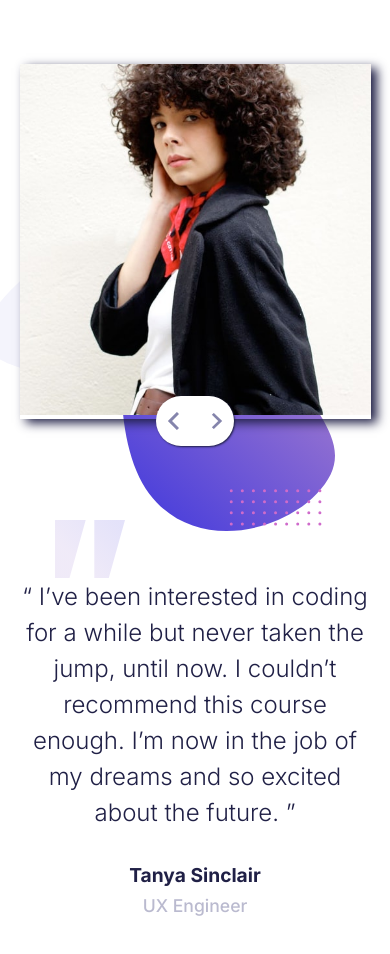
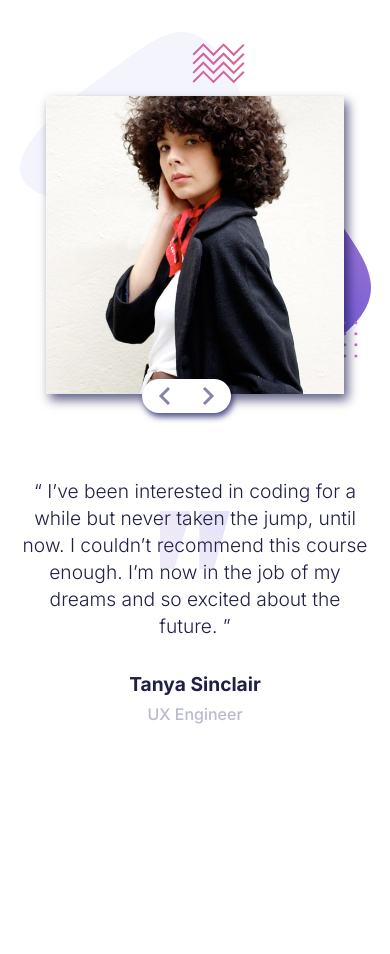
Before and after one commit to lifeoncode/testimonial-slides, a plain HTML site: page index.html in a window 390 px wide. After the commit the page ends 844 px from the top, so only its background shows below. Drawn offline with Linux system fonts and the light colour scheme.

Commit message:
redesigned the layout

```diff
--- a/index.html
+++ b/index.html
@@ -9,15 +9,24 @@
 </head>
 <body>
 
-  <img src="./images/pattern-curve.svg" alt="" class="bg_img curve">
 
   <main>
 
+
     <!-- bg images -->
-  <img src="./images/pattern-quotes.svg" alt="" class="bg_img quote">
-  <img src="./images/pattern-bg.svg" alt="" class="bg_img colorful">
+    <div class="background">
+      <div class="quote">
+       <img src="./images/pattern-quotes.svg" alt="">
+      </div>
+
+      <div class="colorful">
+        <img src="./images/pattern-bg.svg" alt="">
+      </div>
+    </div>
 
 
+
+    <div class="slides">
       <!-- first slide -->
       <div class="slide_a">
         <div class="text">
@@ -26,14 +35,17 @@
             I couldn’t recommend this course enough. I’m now in the job of my dreams and so
             excited about the future. ”
           </p>
-
           <h3>Tanya Sinclair</h3>
           <span>UX Engineer</span>
-
         </div>
 
         <div class="photo">
           <img src="./images/image-tanya.jpg" alt="">
+          <!-- buttons to toggle slides -->
+          <div class="btns">
+            <img src="./images/icon-prev.svg" id="btn-a" alt="">
+            <img src="./images/icon-next.svg" id="btn-b" alt="">
+          </div>
         </div>
       </div>
 
@@ -48,25 +60,29 @@
             The depth the instructors go into is incredible. I now feel so confident about
             starting up as a professional developer. ”
           </p>
-
           <h3>John Tarkpor</h3>
           <span>Junior Front-end Developer</span>
         </div>
 
         <div class="photo">
           <img src="./images/image-john.jpg" alt="">
+          <!-- buttons to toggle slides -->
+          <div class="btns">
+            <img src="./images/icon-prev.svg" id="btn-c" alt="">
+            <img src="./images/icon-next.svg" id="btn-d" alt="">
           </div>
         </div>
+      </div>
+
+    </div>
+
 
 
   </main>
 
 
-    <!-- buttons to toggle slides -->
-    <div class="btns">
-      <img src="./images/icon-prev.svg" alt="">
-      <img src="./images/icon-next.svg" alt="">
-    </div>
+  <img src="./images/pattern-curve.svg" alt="" class="curve">
+
 
 
   <script src="./main.js" defer></script>
--- a/main.js
+++ b/main.js
@@ -2,19 +2,23 @@ window.addEventListener('DOMContentLoaded', init);
 
 
 function init(e){
+
     const [slideA, slideB] = [document.querySelector('.slide_a'), document.querySelector('.slide_b')];
+    const [btnA, btnB, btnC, btnD] = [document.querySelector('#btn-a'), document.querySelector('#btn-b'), document.querySelector('#btn-c'), document.querySelector('#btn-d')];
 
-    const [btnA, btnB] = [document.querySelector('.btns').firstElementChild, document.querySelector('.btns').lastElementChild]
+    btnA.addEventListener('click', previous);
+    btnB.addEventListener('click', next);
+    btnC.addEventListener('click', previous);
+    btnD.addEventListener('click', next);
 
 
-    btnA.addEventListener('click', function(e){
+    function next(e){
+        slideA.classList.add('hide');
+        slideB.classList.remove('hide');
+    }
+
+    function previous(e){
+        slideB.classList.add('hide');
         slideA.classList.remove('hide');
-        slideB.classList.add('hide')
-    })
-
-    btnB.addEventListener('click', function(e){
-        slideB.classList.remove('hide');
-        slideA.classList.add('hide');
-    })
-
+    }
 }
--- a/style.css
+++ b/style.css
@@ -20,38 +20,72 @@
 }
 
 
+img{
+    width: 100%;
+}
+
+
+
 body{
     font-family: 'Inter', sans-serif;
     background-color: #fff;
 }
 
-img{
-    width: 100%;
+p{
+    font-size: 2rem;
+    color: var(--dark-blue);
+    font-weight: 100;
+    line-height: 1.4;
+    margin-bottom: 2rem;
+}
+
+h3{
+    display: inline-block;
+    font-size: 1.2rem;
+    font-weight: 700;
+    color: var(--dark-blue);
+}
+
+span{
+    margin-left: 1rem;
+    color: var(--gray-blue);
 }
 
 
-.bg_img{
-    position: absolute;
-    z-index: -1;
+
+
+main{
+    position: relative;
+    width: 80%;
+    margin: auto;
+    padding: 3rem 0;
 }
 
 
-.quote{
-    width: 10%;
-    left: 10%;
-    top: 150px;
+
+
+/* background images */
+.background{
+    position: absolute;
+    z-index: -1;
+    display: grid;
+    grid-template-columns: 1fr 1.5fr;
+    grid-gap: 0 4rem;
 }
 
-.colorful{
-    width: 60%;
-    right: -10px;
-    top: 0;
+.quote{
+    padding-top: 6rem;
+    padding-left: 4rem;
+}
+.quote img{
+    width: 20%;
 }
 
 .curve{
-    width: 40%;
+    position: absolute;
     bottom: 0;
     left: 0;
+    width: 50%;
 }
 
 
@@ -59,98 +93,61 @@ img{
 
 
 
-
-main{
-    width: 80%;
-    margin: auto;
-    padding: 4rem 0;
+/* slides content */
+.slides{
     position: relative;
+    z-index: 1;
 }
 
 .slide_a,
 .slide_b{
-    position: relative;
+    position: absolute;
+    padding: 4rem 0;
 }
 
 
 .text{
-    position: absolute;
+    position: relative;
     z-index: 2;
-    width: 60%;
-    top: 150px;
-}
-
-.photo{
-    position: absolute;
-    width: 45%;
-    top: 20px;
-    right: 5%;
-    box-shadow: 6px 4px 10px var(--dark-blue);
-}
-
-.text p{
-    font-size: 2rem;
-    font-weight: 100;
-    color: var(--dark-blue);
-    margin-bottom: 2rem;
-    line-height: 1.5;
-}
-
-.text h3{
-    display: inline-block;
-    font-size: 1.2rem;
-    color: var(--dark-blue);
-    font-weight: 700;
-}
-
-.text span{
-    color: var(--gray-blue);
-    font-size: 1.1rem;
-    margin-left: 1rem;
+    width: 65%;
+    padding-top: 4rem;
 }
 
 
 
+.photo{
+    position: absolute;
+    right: 50px;
+    top: 50px;
+    width: 40%;
+    box-shadow: 4px 6px 10px rgba(2, 2, 88, 0.699);
+}
 
 
 
+/* toggle buttons */
+.btns{
+    position: absolute;
+    z-index: 4;
+    bottom: -15px;
+    left: 30px;
+    background-color: #fff;
+    display: flex;
+    border-radius: 2rem;
+    box-shadow: 2px 4px 6px rgba(2, 2, 88, 0.699);
+}
+
+.btns img{
+    margin: 1rem 1.5rem;
+    cursor: pointer;
+    transition: all 0.3s ease;
+}
+.btns img:hover{
+    transform: scale(1.5);
+}
 
 
 
-
-
-
-
-
-
-.btns{
-    position: absolute;
-    top: 560px;
-    right: 35%;
-    z-index: 4;
-    display: inline-block;
-    background-color: #fff;
-    padding: 1rem 0;
-    text-align: center;
-    display: flex;
-    border-radius: 2rem;
-    box-shadow: 1px 1px 2px var(--dark-blue);
-    transition: all 0.3s ease;
-}
-.btns:hover{
-    box-shadow: 2px 4px 6px var(--dark-blue);
-}
-
-.btns img{
-    width: 15%;
-    margin: 0 1rem;
-    cursor: pointer;
-    transition: all 0.3s ease;
-}
-
-.btns img:hover{
-    transform: scale(1.5);
-}
 
 
 
@@ -174,30 +171,31 @@ main{
 
 
 
+@media screen and (max-width: 1100px){
 
-
-
-
-@media screen and (max-width: 1200px){
 
     main{
         width: 90%;
     }
 
-    .text{
-        top: 80px;
-    }
-
-    .quote{
-        top: 85px;
-    }
-
-    .text p{
+    p{
         font-size: 1.6rem;
     }
 
-    .btns{
-        top: 480px;
+}
+
+
+
+
+@media screen and (max-width: 900px){
+
+
+    main{
+        width: 95%;
+    }
+
+    p{
+        font-size: 1.6rem;
     }
 
 }
@@ -208,44 +206,78 @@ main{
 
 
 
+@media screen and (max-width: 800px){
+
+
+    main{
+        padding: 2rem 0;
+        width: 80%;
+        text-align: center;
+    }
 
 
 
+    .background{
+        display: flex;
+        flex-direction: column-reverse;
+        grid-template-columns: none;
+        grid-gap: 4rem 0;
+    }
+
+    .quote{
+        padding-top: 4rem;
+        padding-left: 0;
+    }
+    .quote img{
+        width: 20%;
+    }
+
+    .curve{
+        width: 100%;
+    }
 
 
 
+    .slide_a,
+    .slide_b{
+        padding: 4rem 0;
+        display: flex;
+        flex-direction: column-reverse;
+    }
+
+
+    .text{
+        position: relative;
+        top: 0;
+        left: 0;
+        width: 100%;
+        padding-top: 10rem;
+    }
 
 
 
+    .photo{
+        position: relative;
+        top: 0;
+        left: 0;
+        width: 100%;
+        box-shadow: none;
+    }
+
+    .photo img{
+        width: 80%;
+        box-shadow: 4px 6px 10px rgba(3, 3, 63, 0.616);
+    }
 
 
-
-
-
-
-
-
-
-@media screen and (max-width: 1000px){
-
-    main{
-        width: 90%;
+    /* toggle buttons */
+    .btns{
+        bottom: -15px;
+        left: 40%;
     }
 
-    .text{
-        top: 80px;
-    }
-
-    .quote{
-        top: 100px;
-    }
-
-    .text p{
-        font-size: 1.4rem;
-    }
-
-    .btns{
-        top: 370px;
+    .btns img{
+        box-shadow: none;
     }
 
 }
@@ -253,128 +285,53 @@ main{
 
 
 
-
-
-
-
-
-
-
-
-
-
-
-
-
-
-
-
-
-
-
-
-
-@media screen and (max-width: 730px){
+@media screen and (max-width: 580px){
 
     main{
-        width: 70%;
-        text-align: center;
-    }
-
-    .slide_a,
-    .slide_b{
-        display: flex;
-        flex-direction: column-reverse;
-    }
-
-    .text{
-        position: relative;
-        top: 0;
-        left: 0;
-        padding: 6rem 0;
-        margin-top: 4rem;
-        width: 100%;
-    }
-
-    .photo{
-        position: relative;
-        top: 0;
-        left: 0;
-        width: 100%;
+        width: 90%;
     }
 
 
-    .quote{
-        top: 600px;
-        width: 30%;
-    }
-
-    .text p{
+    p{
         font-size: 1.5rem;
     }
-
-    .btns{
-        position: relative;
-        top: -600px;
-        left: 0;
-        width: 20%;
-        margin: auto;
-        justify-content: center;
-        align-items: center;
+    h3{
+        display: block;
+        margin-bottom: 0.5rem;
     }
-
-    .btns img{
-        margin: 0 1rem;
-    }
-
-
-    .colorful{
-        width: 100%;
-        right: 10%;
-        top: 200px;
-    }
-
-    .curve{
-        display: none;
+    span{
+        margin: 0;
     }
 }
 
 
 
-
-@media screen and (max-width: 540px){
-
-    main{
-        width: 80%;
-    }
-
-}
+@media screen and (max-width: 430px){
 
 
-
-
-
-@media screen and (max-width: 430px){
-
-    main{
-        width: 90%;
-    }
-
-    .text h3{
-        display: block;
-        margin-bottom: 0.5rem;
-    }
-
-    .text span{
-        margin: 0;
+    .photo img{
+        width: 85%;
     }
 
     .btns{
-        top: -680px;
+        left: 35%;
+    }
+    .btns img{
+        margin: 0.5rem 1rem;
+    }
+    .curve{
+        display: none;
+    }
+
+    .text{
+        padding-top: 5rem;
     }
 
     .quote{
-        width: 20%;
-        top: 520px;
+        padding-top: 5rem;
+    }
+
+    p{
+        font-size: 1.2rem;
     }
 }
```
Lines whose indentation alone changed are shown as unchanged.
